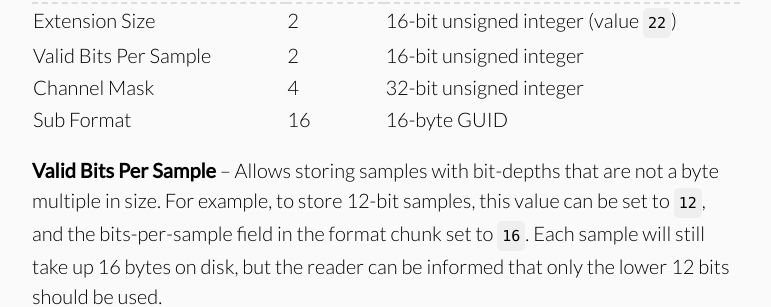
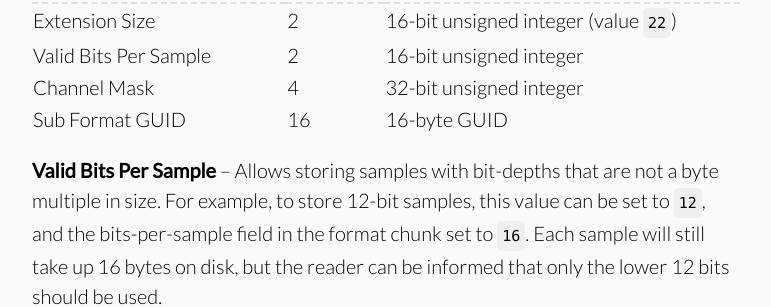
Before and after one commit to jstrait/wavefile, a Jekyll site: the page built from how_wave_files_work.html, in a window 1280 px wide and 900 px high, scrolled down 7093 px. Shown: the part 153-460 px from the top of the window, without its empty margins (254-1025 px from the left). Built offline with Jekyll 4.4.1, drawn with Linux system fonts in a browser that asks for light colours; some web fonts are replaced; some of the changed text lies outside the part shown.

Commit message:
More descriptive field name

```diff
--- a/how_wave_files_work.html
+++ b/how_wave_files_work.html
@@ -256,7 +256,7 @@ and Data Specifications 1.0, August 1991</a></li>
         <td>32-bit unsigned integer</td>
       </tr>
       <tr>
-        <td>Sub Format</td>
+        <td>Sub Format GUID</td>
         <td>16</td>
         <td>16-byte GUID</td>
       </tr>
@@ -349,7 +349,7 @@ and Data Specifications 1.0, August 1991</a></li>
   <p>The channels will be mapped in the order of the speakers list above. E.g. if in a 2 channel file the channel mask field has the bits for Back Left and Top Center speakers set, the first channel will be mapped to Back Left and the second channel to Top Center (because Back Left comes earlier than Top Center in the list above).</p>
   <p>If there are more channels than bits set in this field, the remaining channels will have an undefined speaker mapping. If there are more bits set in the speaker mapping than there are channels, the extra bits should be ignored. To explicitly indicate that no channel is mapped to any specific speaker, set this field to <code>0</code>.</p>
   <p>The spec says that if the most significant bit of this field is set to <code>1</code> (e.g. <code>0xFFFFFFFF</code>) it indicates &ldquo;an entity supports all possible channel configurations.&rdquo; To be honest, I don&rsquo;t understand what that means.</p>
-  <p><strong>Sub Format</strong> &ndash; Identifies the format of the sample data in the data chunk. This is a replacement for the original format code field, since it will have a format code of <code>65534</code>. Some GUIDs include:</p>
+  <p><strong>Sub Format GUID</strong> &ndash; Identifies the format of the sample data in the data chunk. This is a replacement for the original format code field, since it will have a format code of <code>65534</code>. Some GUIDs include:</p>
   <div class="scroll-x">
     <table>
       <tr>
```
